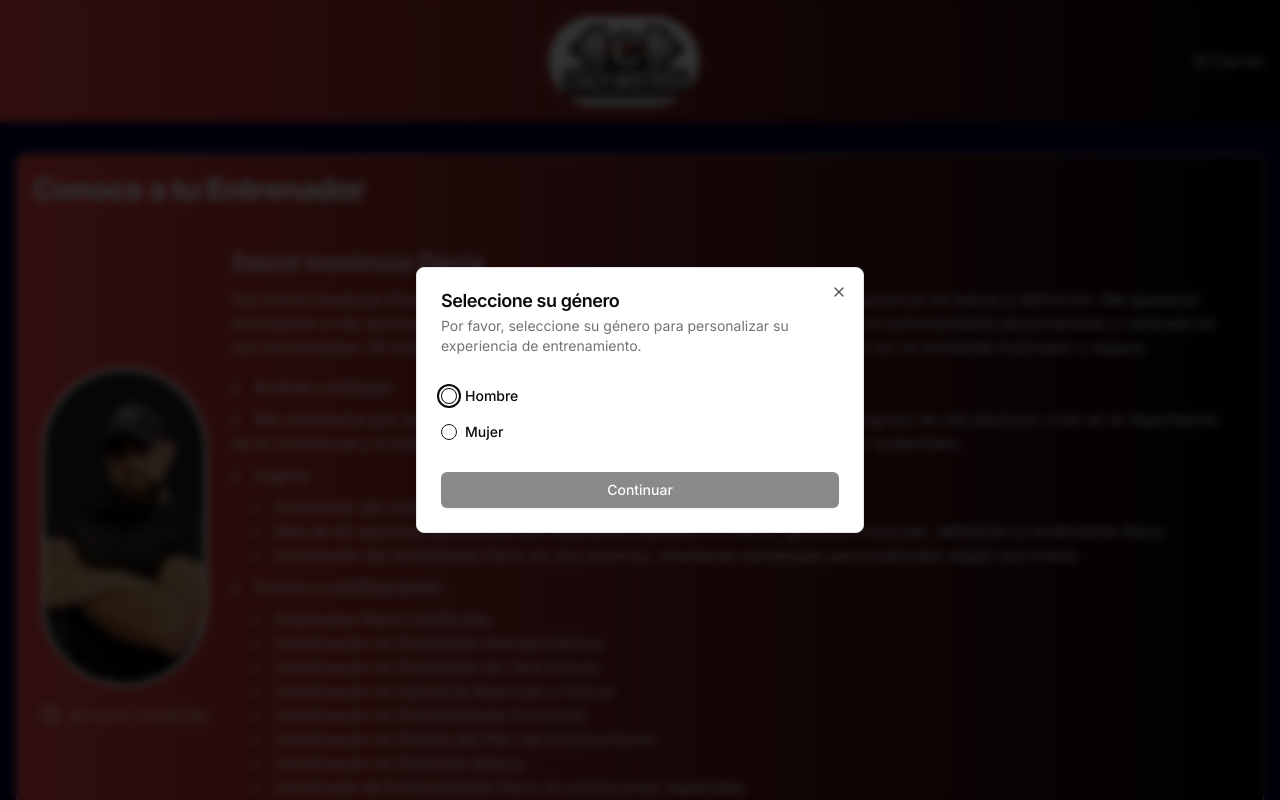
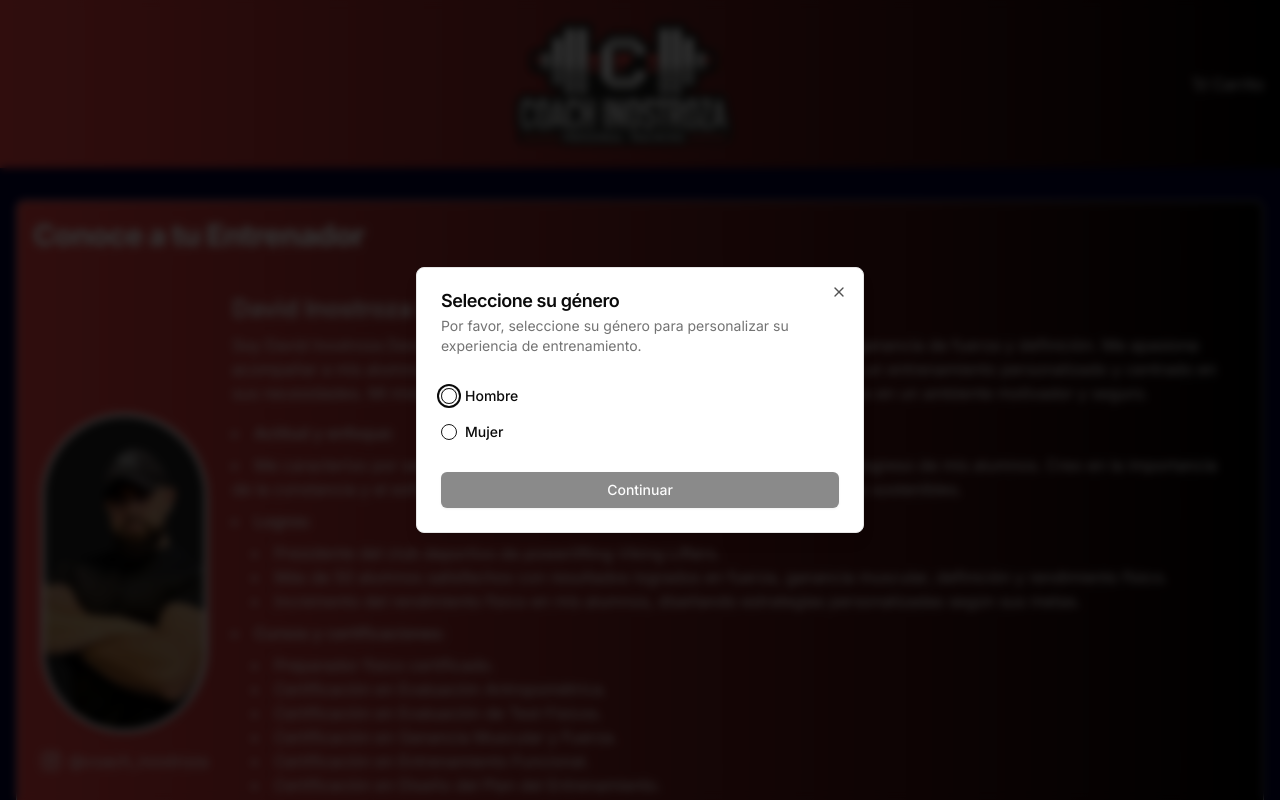
Before and after one commit to pipeaalzamora/Personal-trainer, a Next.js app: page / in a window 1280 px wide. Shown: the top 800 px of the page. Built offline with nearby package versions, Linux system fonts and the light colour scheme.

Commit message:
cambio de logo y favicon

```diff
--- a/app/layout.tsx
+++ b/app/layout.tsx
@@ -63,8 +63,8 @@ export default function RootLayout({
               <Image
                 src={logo}
                 alt="CoachInostroza Logo"
-                width={150}
-                height={150}
+                width={300}
+                height={300}
                 className="rounded-full"
               />
             </Link>
```
Also changed, not shown: public/logo.png, 1 other file (tests, documents, lock files or other folders).
